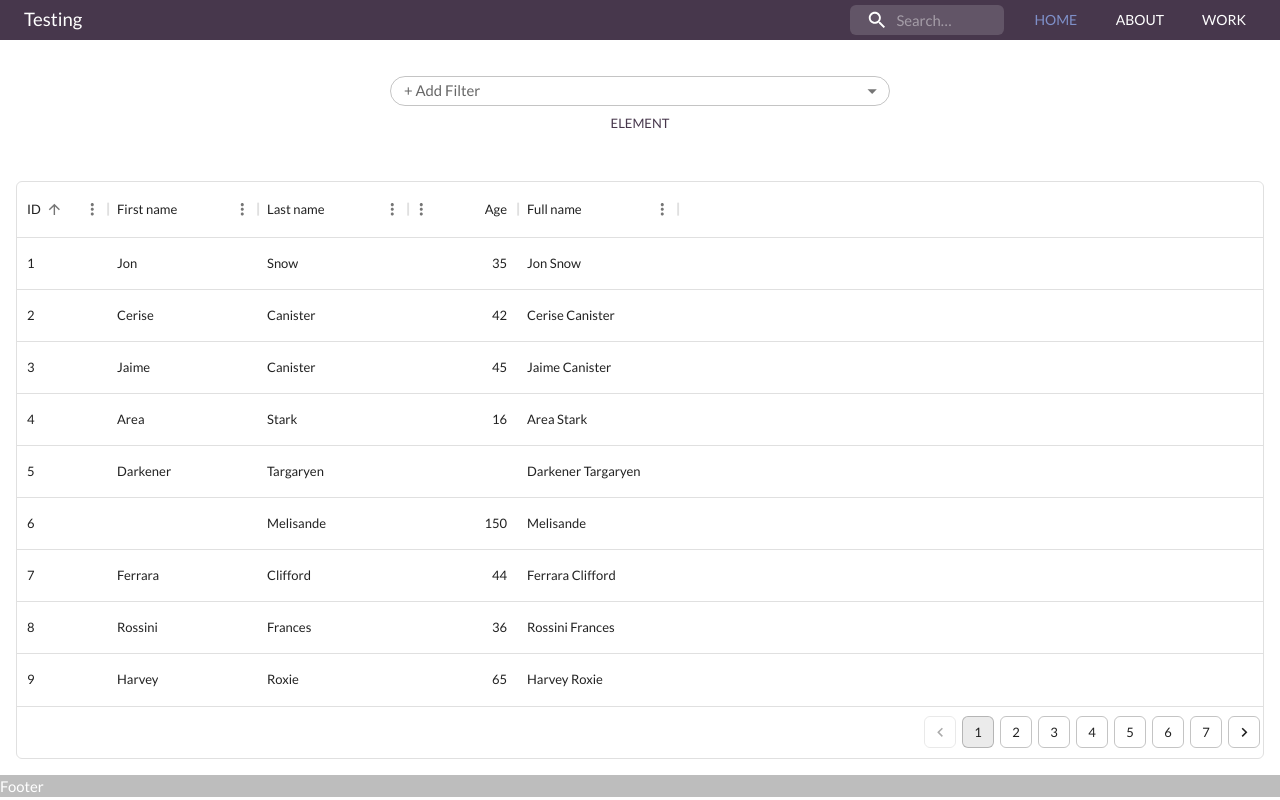
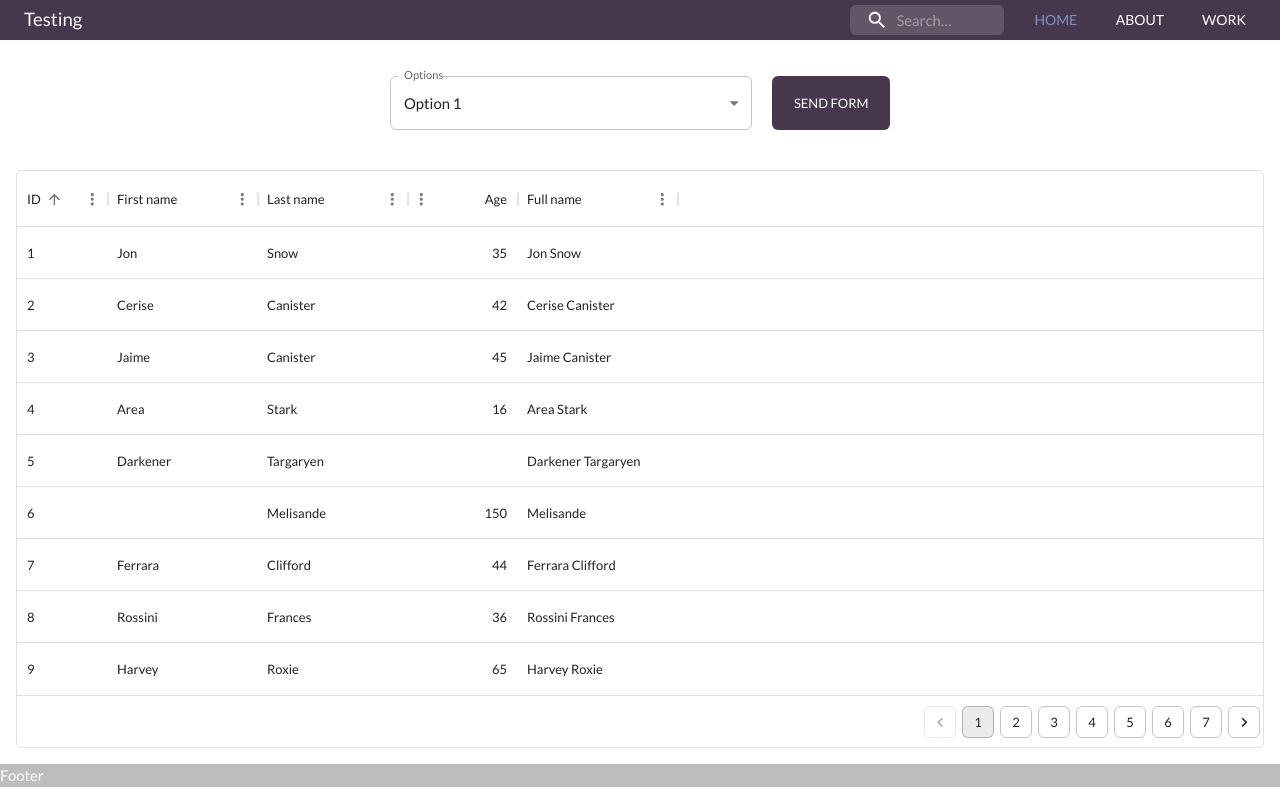
Before and after one commit to evgene30/viteTestReact, a React (Vite) app: page / in a window 1280 px wide. Built offline with nearby package versions, Linux system fonts and the light colour scheme.

Commit message:
was added hook-form

```diff
--- a/dev-dist/sw.js
+++ b/dev-dist/sw.js
@@ -82,7 +82,7 @@ define(['./workbox-5357ef54'], (function (workbox) { 'use strict';
     "revision": "04999b2800562d1c3440446ea53f8ce8"
   }, {
     "url": "index.html",
-    "revision": "0.qd9egpt3d6g"
+    "revision": "0.kd0bnmckfkg"
   }], {});
   workbox.cleanupOutdatedCaches();
   workbox.registerRoute(new workbox.NavigationRoute(workbox.createHandlerBoundToURL("index.html"), {
--- a/package.json
+++ b/package.json
@@ -23,7 +23,7 @@
     "primereact": "8.7.3",
     "react": "18.2.0",
     "react-dom": "18.2.0",
-    "react-hook-form": "7.41.2",
+    "react-hook-form": "^7.41.2",
     "react-router-dom": "6.16.0",
     "scss": "0.2.4",
     "zustand": "4.1.5"
--- a/src/components/select/index.tsx
+++ b/src/components/select/index.tsx
@@ -1,14 +1,14 @@
-import * as React from 'react';
+import React from 'react';
 import {
+  Box,
   Button,
   FormControl,
   InputLabel,
   MenuItem,
   Select,
-  SelectChangeEvent,
 } from '@mui/material';
-import { formStyles } from './style';
-import { useSelect } from '../../store';
+import { Controller, useForm, SubmitHandler } from 'react-hook-form';
+import { formStyles } from '@/components/select/style';
 
 export type Option = {
   id: string;
@@ -22,37 +22,47 @@ const options: Option[] = [
   { id: '3', value: 'option3', label: 'Option 3' },
 ];
 export const SelectLabels = () => {
-  const { select, addSelect } = useSelect();
+  const { control, handleSubmit } = useForm<{ Option: string }>({
+    defaultValues: {
+      Option: options[0].value,
+    },
+  });
 
-  const handleOptionChange = (event: SelectChangeEvent<Option[]>) => {
-    const { value } = event.target;
-    addSelect(value as Option[]);
-  };
-
-  const handleDeleteSelectedOptions = (id: string) => {
-    addSelect(select.filter((option: Option) => option.id !== id));
+  const onSubmit: SubmitHandler<{ Option: string }> = (data) => {
+    console.log(data);
   };
 
   return (
-    <FormControl sx={formStyles}>
-      <InputLabel disableAnimation shrink={false}>
-        + Add Filter
-      </InputLabel>
+    <form onSubmit={handleSubmit(onSubmit)}>
+      <Box sx={formStyles}>
+        <FormControl fullWidth>
+          <InputLabel id="demo-simple-select-label">Options</InputLabel>
+          <Controller
+            name="Option"
+            control={control}
+            render={({ field }) => (
               <Select
-        sx={{ borderRadius: '50px', height: '30px' }}
-        size="small"
-        multiple
-        value={select}
-        onChange={handleOptionChange}
-        renderValue={() => ''}
+                labelId="demo-simple-select-label"
+                label="Option"
+                {...field}
               >
-        {options.map((option: Option) => (
-          <MenuItem key={option.id} value={option as never}>
+                {options.map((option) => (
+                  <MenuItem key={option.id} value={option.value}>
                     {option.label}
                   </MenuItem>
                 ))}
               </Select>
-      <Button onClick={() => handleDeleteSelectedOptions('1')}>Element</Button>
+            )}
+          />
         </FormControl>
+        <Button
+          type="submit"
+          variant="contained"
+          sx={{ width: '150px', height: '54px', boxShadow: 'none' }}
+        >
+          Send form
+        </Button>
+      </Box>
+    </form>
   );
 };
--- a/src/components/select/style.tsx
+++ b/src/components/select/style.tsx
@@ -1,7 +1,9 @@
 export const formStyles = () => ({
   margin: '20px',
   width: '500px',
-  '.MuiInputLabel-root': {
-    top: '-12px',
-  },
+  display: 'flex',
+  alignItems: 'center',
+  justifyContent: 'center',
+  flexDirection: 'row',
+  gap: '20px',
 });
```
Also changed, not shown: 2 other files (tests, documents, lock files or other folders). Lines whose indentation alone changed are shown as unchanged.
